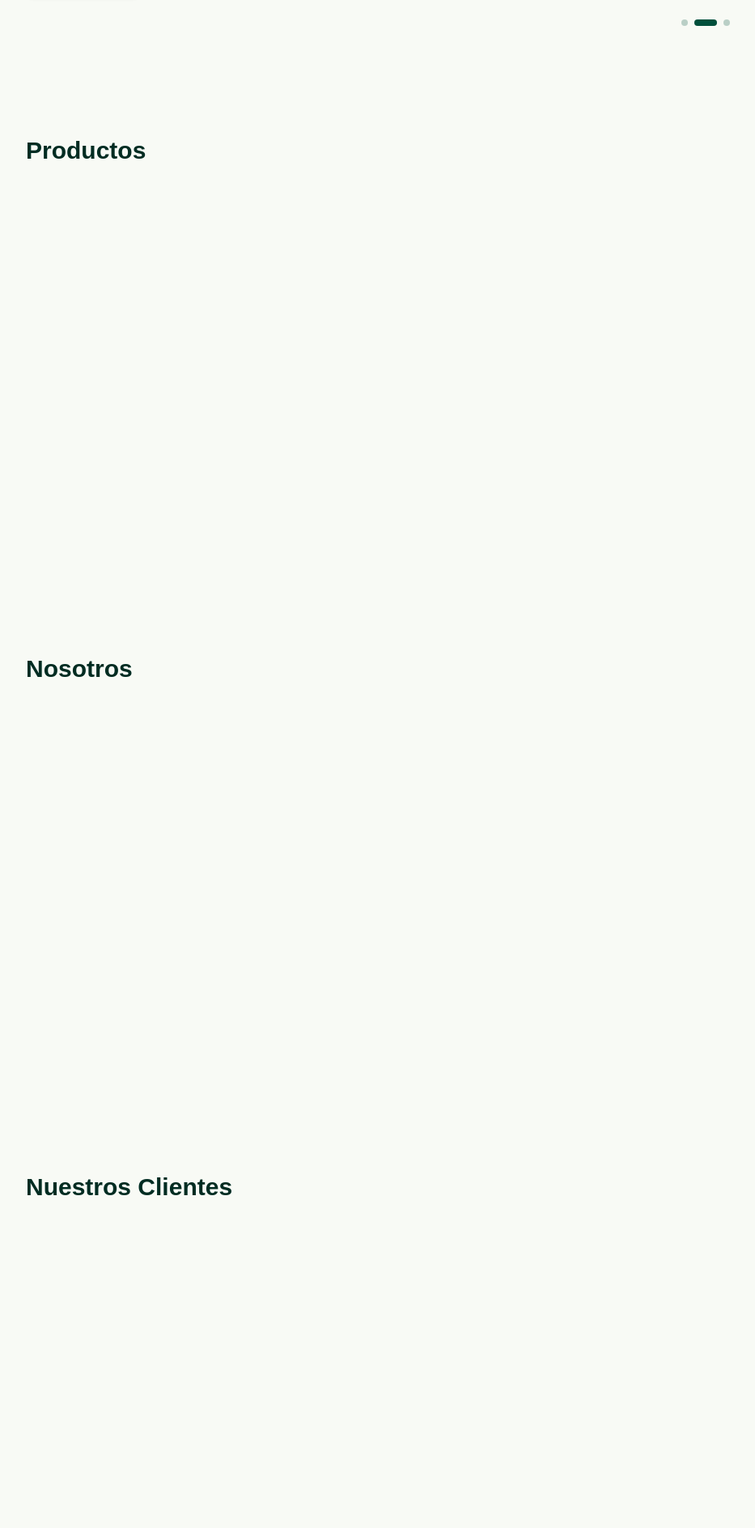
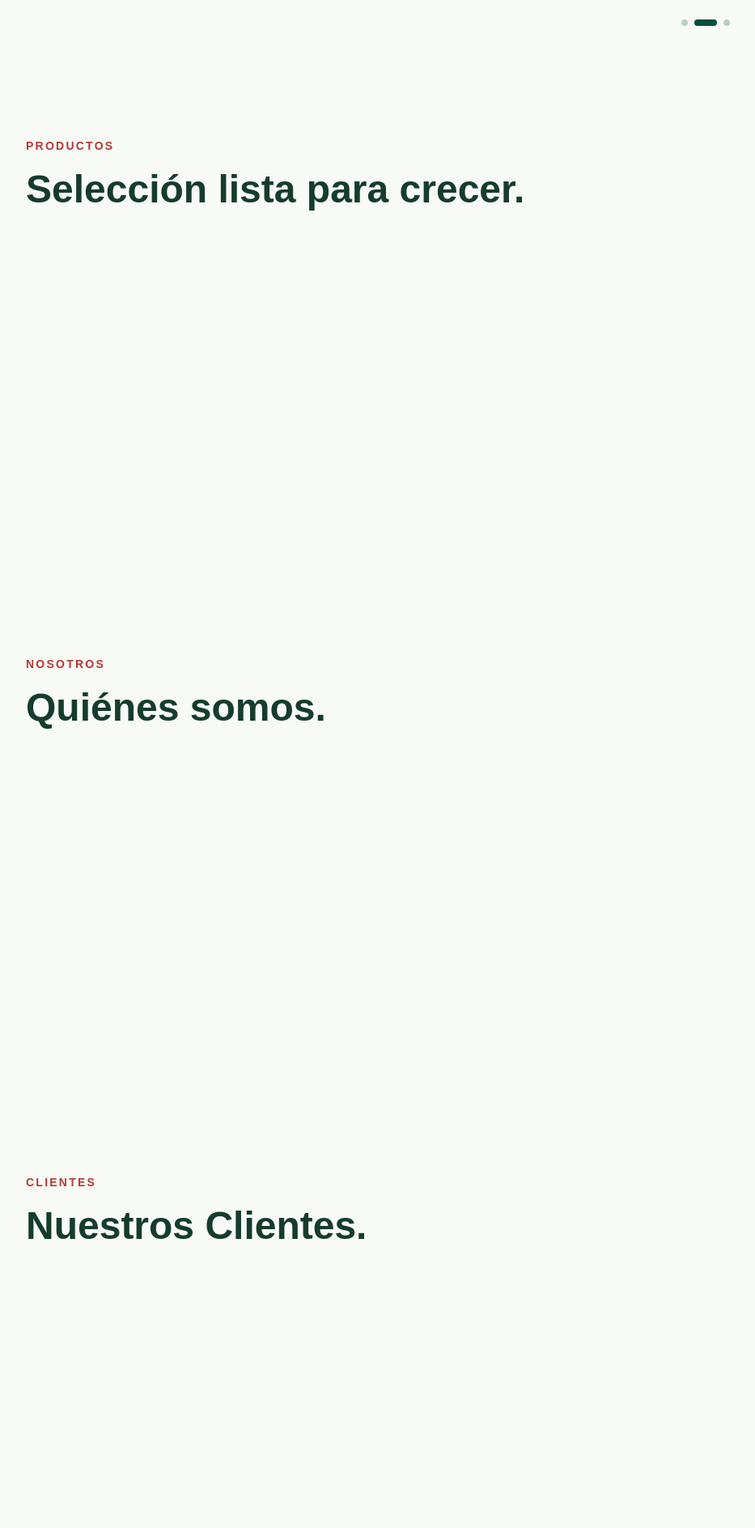
Before and after one commit to rls1990/agroindustrialperu, a Next.js app: page / in a window 1280 px wide. Shown: the part 693-2580 px from the top of the page at 81% size, without its empty margins (56-989 px from the left). Built offline with nearby package versions, Linux system fonts and the light colour scheme.

Commit message:
feat: add new sections for Productos, Nosotros, Clientes, and Contacto components to enhance homepage structure

```diff
--- a/app/page.tsx
+++ b/app/page.tsx
@@ -1,4 +1,8 @@
 import { Hero } from "@/components/sections/Hero/Hero";
+import { Productos } from "@/components/sections/Productos/Productos";
+import { Nosotros } from "@/components/sections/Nosotros/Nosotros";
+import { Clientes } from "@/components/sections/Clientes/Clientes";
+import { Contacto } from "@/components/sections/Contacto/Contacto";
 
 export default function Home() {
   return (
@@ -7,35 +11,10 @@ export default function Home() {
         <Hero />
       </section>
 
-      <section
-        id="productos"
-        className="mx-auto flex min-h-[80vh] w-full max-w-7xl items-start py-16 scroll-mt-20"
-      >
-        <h2 className="text-3xl font-bold text-emerald-950">Productos</h2>
-      </section>
-
-      <section
-        id="nosotros"
-        className="mx-auto flex min-h-[80vh] w-full max-w-7xl items-start py-16 scroll-mt-20"
-      >
-        <h2 className="text-3xl font-bold text-emerald-950">Nosotros</h2>
-      </section>
-
-      <section
-        id="clientes"
-        className="mx-auto flex min-h-[80vh] w-full max-w-7xl items-start py-16 scroll-mt-20"
-      >
-        <h2 className="text-3xl font-bold text-emerald-950">
-          Nuestros Clientes
-        </h2>
-      </section>
-
-      <section
-        id="contacto"
-        className="mx-auto flex min-h-[80vh] w-full max-w-7xl items-start py-16 scroll-mt-20"
-      >
-        <h2 className="text-3xl font-bold text-emerald-950">Contacto</h2>
-      </section>
+      <Productos />
+      <Nosotros />
+      <Clientes />
+      <Contacto />
     </main>
   );
 }
--- /dev/null
+++ b/components/sections/Clientes/Clientes.tsx
@@ -0,0 +1,22 @@
+export function Clientes() {
+  return (
+    <section
+      id="clientes"
+      className="mx-auto flex min-h-[80vh] w-full max-w-7xl items-start py-16 scroll-mt-20"
+    >
+      <div className="mb-10 max-w-2xl">
+        <div>
+          <span className="text-sm font-bold uppercase tracking-[0.16em] text-[#b93838]">
+            Clientes
+          </span>
+          <h2
+            id="clientes-title"
+            className="mt-3 text-4xl font-black leading-tight text-[#153c2d] sm:text-5xl"
+          >
+            Nuestros Clientes.
+          </h2>
+        </div>
+      </div>
+    </section>
+  );
+}
--- /dev/null
+++ b/components/sections/Contacto/Contacto.tsx
@@ -0,0 +1,22 @@
+export function Contacto() {
+  return (
+    <section
+      id="contacto"
+      className="mx-auto flex min-h-[80vh] w-full max-w-7xl items-start py-16 scroll-mt-20"
+    >
+      <div className="mb-10 max-w-2xl">
+        <div>
+          <span className="text-sm font-bold uppercase tracking-[0.16em] text-[#b93838]">
+            Contacto
+          </span>
+          <h2
+            id="contacto-title"
+            className="mt-3 text-4xl font-black leading-tight text-[#153c2d] sm:text-5xl"
+          >
+            Hablemos de tu próximo envío.
+          </h2>
+        </div>
+      </div>
+    </section>
+  );
+}
--- /dev/null
+++ b/components/sections/Nosotros/Nosotros.tsx
@@ -0,0 +1,22 @@
+export function Nosotros() {
+  return (
+    <section
+      id="nosotros"
+      className="mx-auto flex min-h-[80vh] w-full max-w-7xl items-start py-16 scroll-mt-20"
+    >
+      <div className="mb-10 max-w-2xl">
+        <div>
+          <span className="text-sm font-bold uppercase tracking-[0.16em] text-[#b93838]">
+            Nosotros
+          </span>
+          <h2
+            id="nosotros-title"
+            className="mt-3 text-4xl font-black leading-tight text-[#153c2d] sm:text-5xl"
+          >
+            Quiénes somos.
+          </h2>
+        </div>
+      </div>
+    </section>
+  );
+}
--- /dev/null
+++ b/components/sections/Productos/Productos.tsx
@@ -0,0 +1,22 @@
+export function Productos() {
+  return (
+    <section
+      id="productos"
+      className="mx-auto flex min-h-[80vh] w-full max-w-7xl items-start py-16 scroll-mt-20"
+    >
+      <div className="mb-10 max-w-2xl">
+        <div>
+          <span className="text-sm font-bold uppercase tracking-[0.16em] text-[#b93838]">
+            Productos
+          </span>
+          <h2
+            id="productos-title"
+            className="mt-3 text-4xl font-black leading-tight text-[#153c2d] sm:text-5xl"
+          >
+            Selección lista para crecer.
+          </h2>
+        </div>
+      </div>
+    </section>
+  );
+}
```
